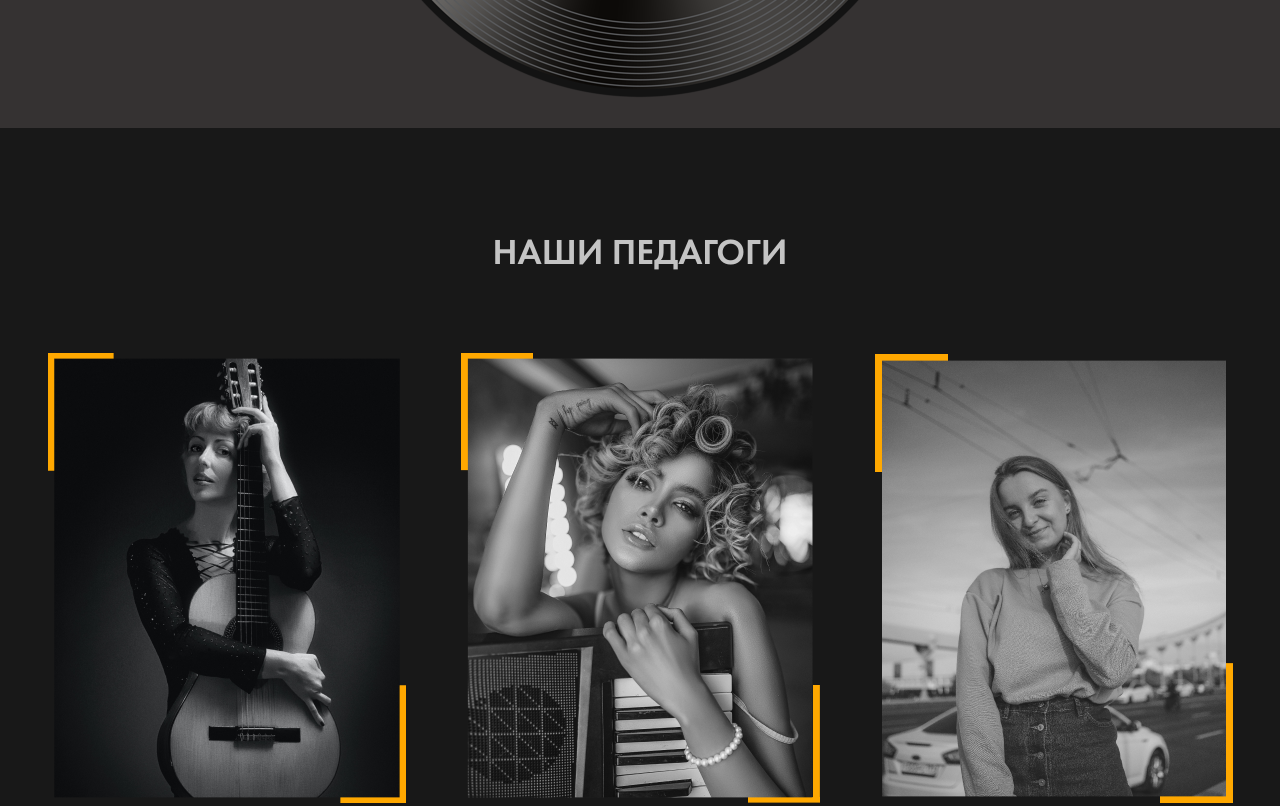
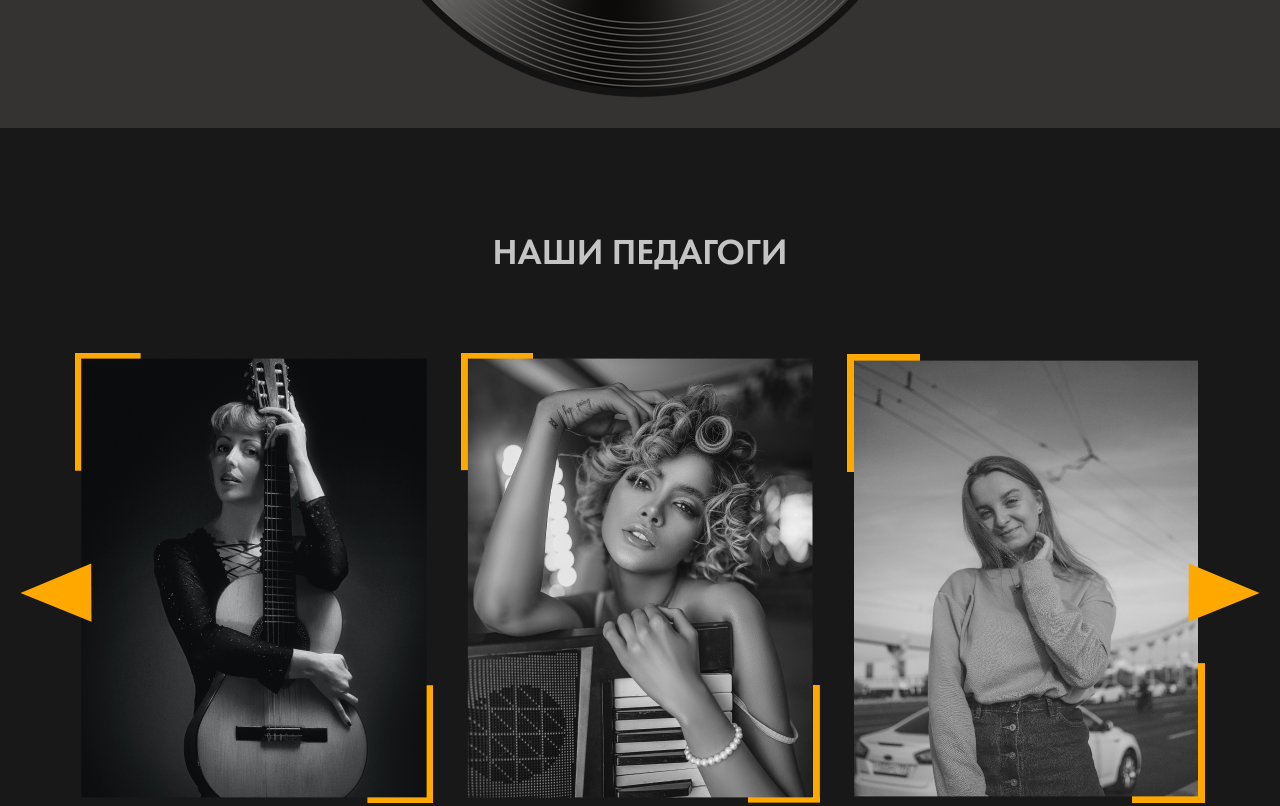
Before and after one commit to lesyaprok/rock-school-landing, a plain HTML site: page index.html in a window 1280 px wide. Shown: the part 2060-2866 px from the top of the page. Drawn offline with Linux system fonts and the light colour scheme.

Commit message:
add slider

```diff
--- a/css/styles.css
+++ b/css/styles.css
@@ -418,12 +418,32 @@ main {
 
 /* Teachers */
 
+.teachers {
+    position: relative;
+}
+
 .teachers-container {
     display: flex;
     flex-wrap: wrap;
     padding-bottom: 120px;
-    justify-content: space-between;
+    justify-content:space-evenly;
     align-items: center;
+}
+
+.slider-left {
+    position: absolute;
+    left: 20px;
+    top: 414px;
+    width: 72px;
+    height: 101px;
+}
+
+.slider-right {
+    position: absolute;
+    right: 20px;
+    top: 414px;
+    width: 72px;
+    height: 101px;
 }
 
 .teachers-item {
--- a/index.html
+++ b/index.html
@@ -131,6 +131,7 @@
             <div class="container">
                <div class="teachers-title">Наши педагоги</div>
                <div class="teachers-container">
+                   <img class="slider-left" src="./img/main/teachers/slider-left.svg" alt="">
                    <div class="teachers-item">
                        <img class="teachers-img" src="./img/main/teachers/1.png" alt="Ангелина Новицкая">
                        <p class="teachers-name">Ангелина Новицкая</p>
@@ -179,6 +180,7 @@
                        </div>
 
                    </div>
+                   <img class="slider-right" src="./img/main/teachers/slider-right.svg" alt="">
                </div>
 
 
```
Also changed, not shown: img/main/teachers/slider-left.svg (added), img/main/teachers/slider-right.svg (added).
